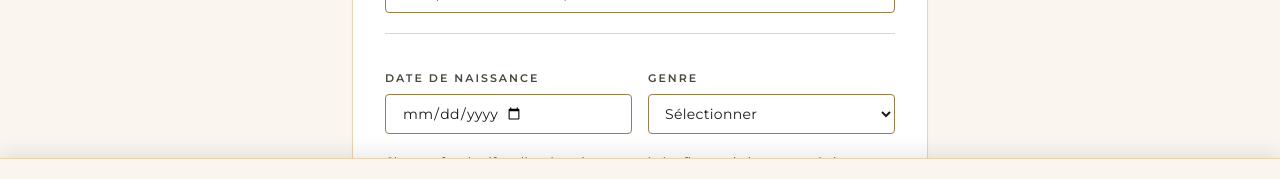
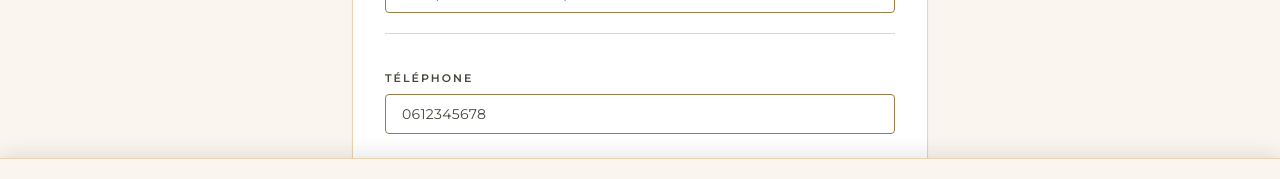
Before and after one commit to TabarBaptiste/theTipTop, a Next.js app in the folder webapp/: page /auth/register in a window 1280 px wide. Shown: the part 561-740 px from the top of the page. Built offline with nearby package versions, Linux system fonts and the light colour scheme; no server answers.

Commit message:
feat(frontend): ajouter le champ téléphone au formulaire d'inscription

```diff
--- a/webapp/src/app/auth/register/page.tsx
+++ b/webapp/src/app/auth/register/page.tsx
@@ -260,6 +260,20 @@ export default function RegisterPage() {
           {/* Divider optionnel */}
           <div className="border-t border-warm-beige pt-4"></div>
 
+          {/* Téléphone - Optionnel */}
+          <div>
+            <Label htmlFor="phone">Téléphone</Label>
+            <Input
+              id="phone"
+              type="tel"
+              placeholder="0612345678"
+              {...register('phone')}
+            />
+            {errors.phone && (
+              <p className="mt-1 text-xs text-red-600">{errors.phone.message}</p>
+            )}
+          </div>
+
           {/* Date de naissance / Genre - Optionnel */}
           <div className="grid gap-4 sm:grid-cols-2">
             <div>
```
